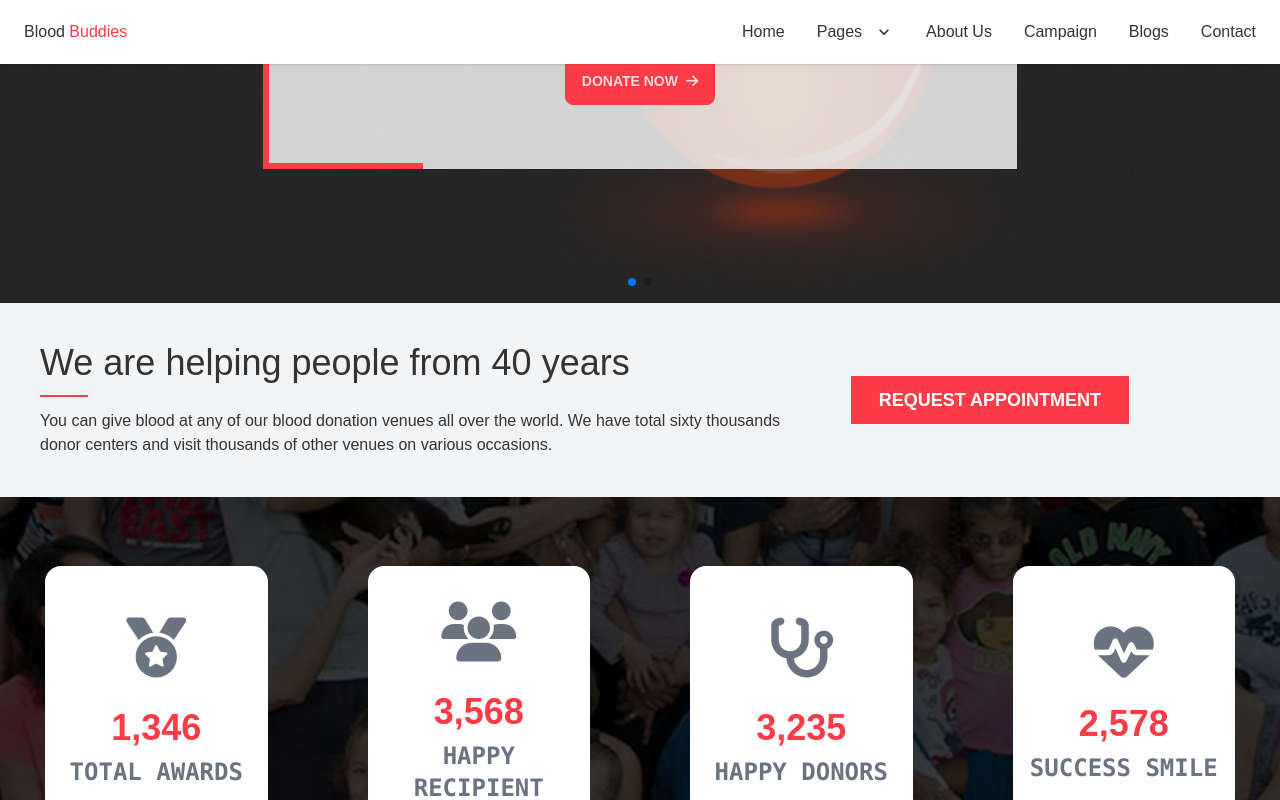
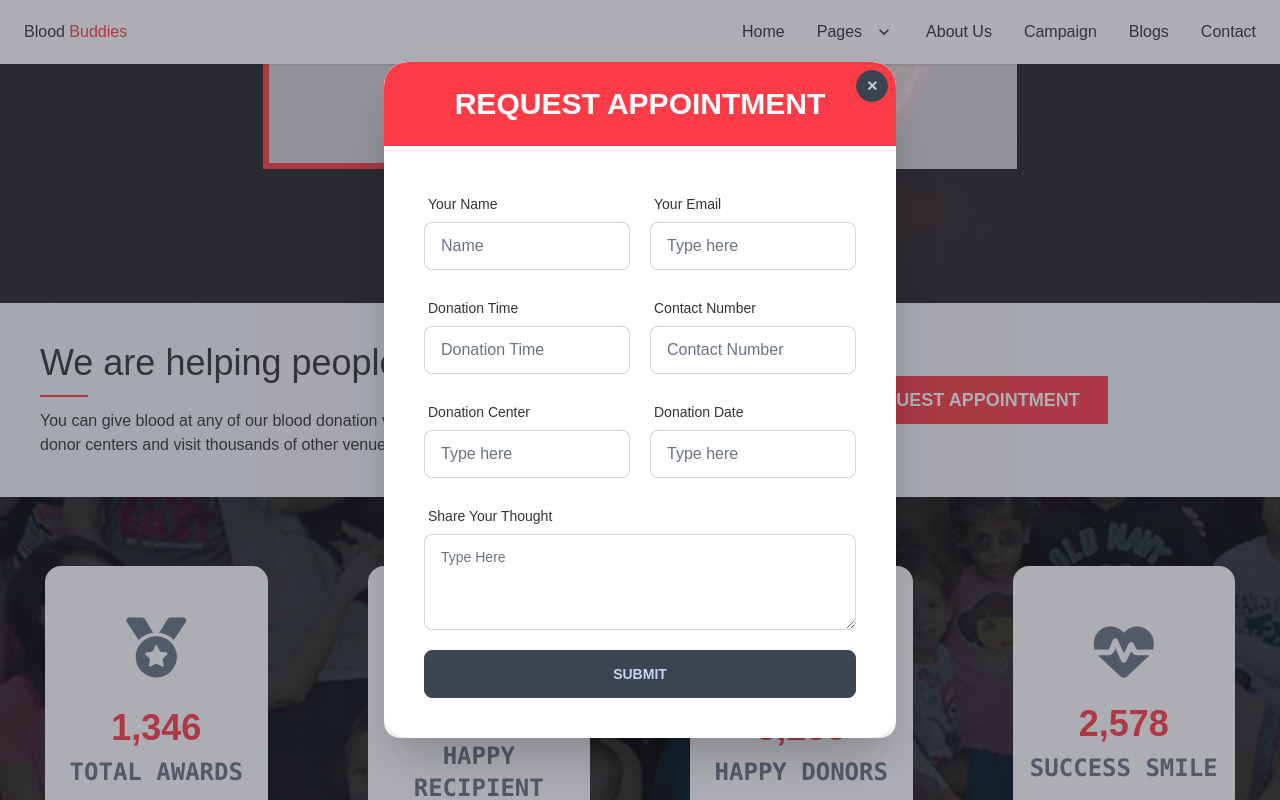
Before and after one commit to emonmorol/blood_boddies, a React (Create React App) app: page / in a window 1280 px wide. Both pictures are taken after a click on the label "REQUEST APPOINTMENT". Built offline with nearby package versions, Linux system fonts and the light colour scheme.

Commit message:
modal implimented for request appointment

```diff
--- a/src/Pages/Home/PhotoGallery/PhotoGallery.js
+++ b/src/Pages/Home/PhotoGallery/PhotoGallery.js
@@ -1,8 +1,6 @@
 import React from "react";
 import Box from "@mui/material/Box";
-import Paper from "@mui/material/Paper";
 import Masonry from "@mui/lab/Masonry";
-import { styled } from "@mui/material/styles";
 import { createTheme, useMediaQuery } from "@mui/material";
 
 const PhotoGallery = () => {
@@ -18,16 +16,6 @@ const PhotoGallery = () => {
   const matchesXs = useMediaQuery(theme.breakpoints.up("xs"));
   const matchesSm = useMediaQuery(theme.breakpoints.up("sm"));
   const matchesLg = useMediaQuery(theme.breakpoints.up("lg"));
-
-  const Label = styled(Paper)(({ theme }) => ({
-    backgroundColor: theme.palette.mode === "dark" ? "#1A2027" : "#fff",
-    ...theme.typography.body2,
-    padding: theme.spacing(0.5),
-    textAlign: "center",
-    color: theme.palette.text.secondary,
-    borderBottomLeftRadius: 0,
-    borderBottomRightRadius: 0,
-  }));
 
   const itemData = [
     {
@@ -125,7 +113,11 @@ const PhotoGallery = () => {
             spacing={2}
           >
             {itemData.map((item, index) => (
-              <div className="rounded-2xl overflow-hidden shadow" key={index}>
+              <div className="bg-gray-600 rounded-2xl cursor-grab">
+                <div
+                  className="rounded-2xl overflow-hidden shadow opacity-100 hover:opacity-40 transition-all duration-400"
+                  key={index}
+                >
                   <img
                     src={`${item.img}?w=162&auto=format`}
                     srcSet={`${item.img}?w=162&auto=format&dpr=2 2x`}
@@ -138,7 +130,8 @@ const PhotoGallery = () => {
                       width: "100%",
                     }}
                   />
-                <Label className="py-2">{item.title}</Label>
+                  {/* <Label className="py-2">{item.title}</Label> */}
+                </div>
               </div>
             ))}
           </Masonry>
--- a/src/Pages/Home/ReqAppointmentForm/AppointmentForm.js
+++ b/src/Pages/Home/ReqAppointmentForm/AppointmentForm.js
@@ -1,7 +1,7 @@
 import React from "react";
 import { useForm } from "react-hook-form";
 
-const AppointmentForm = () => {
+const AppointmentForm = ({ width }) => {
   const {
     register,
     handleSubmit,
@@ -12,7 +12,7 @@ const AppointmentForm = () => {
 
   return (
     <>
-      <div class="w-full lg:w-1/2 rounded-3xl shadow-lg overflow-hidden">
+      <div class={`w-full lg:${width} rounded-3xl shadow-lg overflow-hidden`}>
         <h2 className="bg-primary text-white font-bold text-3xl text-center py-6 uppercase">
           Request Appointment
         </h2>
--- a/src/Pages/Home/ReqAppointmentForm/ReqAppointmentForm.js
+++ b/src/Pages/Home/ReqAppointmentForm/ReqAppointmentForm.js
@@ -7,7 +7,7 @@ const ReqAppointmentForm = () => {
     <div>
       <div class="hero bg-white max-w-7xl mx-auto py-20">
         <div class="flex justify-center items-center flex-col lg:flex-row-reverse px-3">
-          <AppointmentForm />
+          <AppointmentForm width={"w-1/2"} />
           <figure className="hidden md:hidden lg:block w-1/2">
             <img src={appointment} alt="" />
           </figure>
--- a/src/Pages/Home/RequestAppointment/AppointmentModal.js
+++ b/src/Pages/Home/RequestAppointment/AppointmentModal.js
@@ -1,23 +1,20 @@
 import React from "react";
+import AppointmentForm from "../ReqAppointmentForm/AppointmentForm";
 
 const AppointmentModal = () => {
   return (
     <div>
-      <input type="checkbox" id="my-modal-6" class="modal-toggle" />
+      <input type="checkbox" id="appointment-modal" class="modal-toggle" />
       <div class="modal modal-bottom sm:modal-middle">
-        <div class="modal-box">
-          <h3 class="font-bold text-lg">
-            Congratulations random Interner user!
-          </h3>
-          <p class="py-4">
-            You've been selected for a chance to get one year of subscription to
-            use Wikipedia for free!
-          </p>
-          <div class="modal-action">
-            <label for="my-modal-6" class="btn">
-              Yay!
-            </label>
-          </div>
+        <div class="modal-box p-0 rounded-3xl">
+          <label
+            for="appointment-modal"
+            class="btn btn-sm btn-circle absolute right-2 top-2"
+          >
+            ✕
+          </label>
+
+          <AppointmentForm width={"w-full"} />
         </div>
       </div>
     </div>
--- a/src/Pages/Home/RequestAppointment/RequestAppointment.js
+++ b/src/Pages/Home/RequestAppointment/RequestAppointment.js
@@ -1,6 +1,8 @@
-import React from "react";
+import React, { useState } from "react";
+import AppointmentModal from "./AppointmentModal";
 
 const RequestAppointment = () => {
+  const [openModal, setOpenModal] = useState(false);
   return (
     <div className="bg-gray-100 py-10">
       <div className="flex justify-center items-center flex-col md:flex-col lg:flex-row max-w-7xl mx-auto gap-8 px-10 md:px-8 lg:px-10">
@@ -17,12 +19,14 @@ const RequestAppointment = () => {
         </div>
         <div className="w-full md:w-2/3 lg:w-1/3">
           <label
-            htmlFor="my-modal-6"
+            htmlFor="appointment-modal"
+            onClick={() => setOpenModal(true)}
             className="btn text-lg bg-primary rounded-none border-4 border-primary font-semibold uppercase text-white px-6 hover:text-black hover:bg-transparent transition-all duration-300"
           >
             Request Appointment
           </label>
         </div>
+        {openModal && <AppointmentModal />}
       </div>
     </div>
   );
```
Lines whose indentation alone changed are shown as unchanged.
